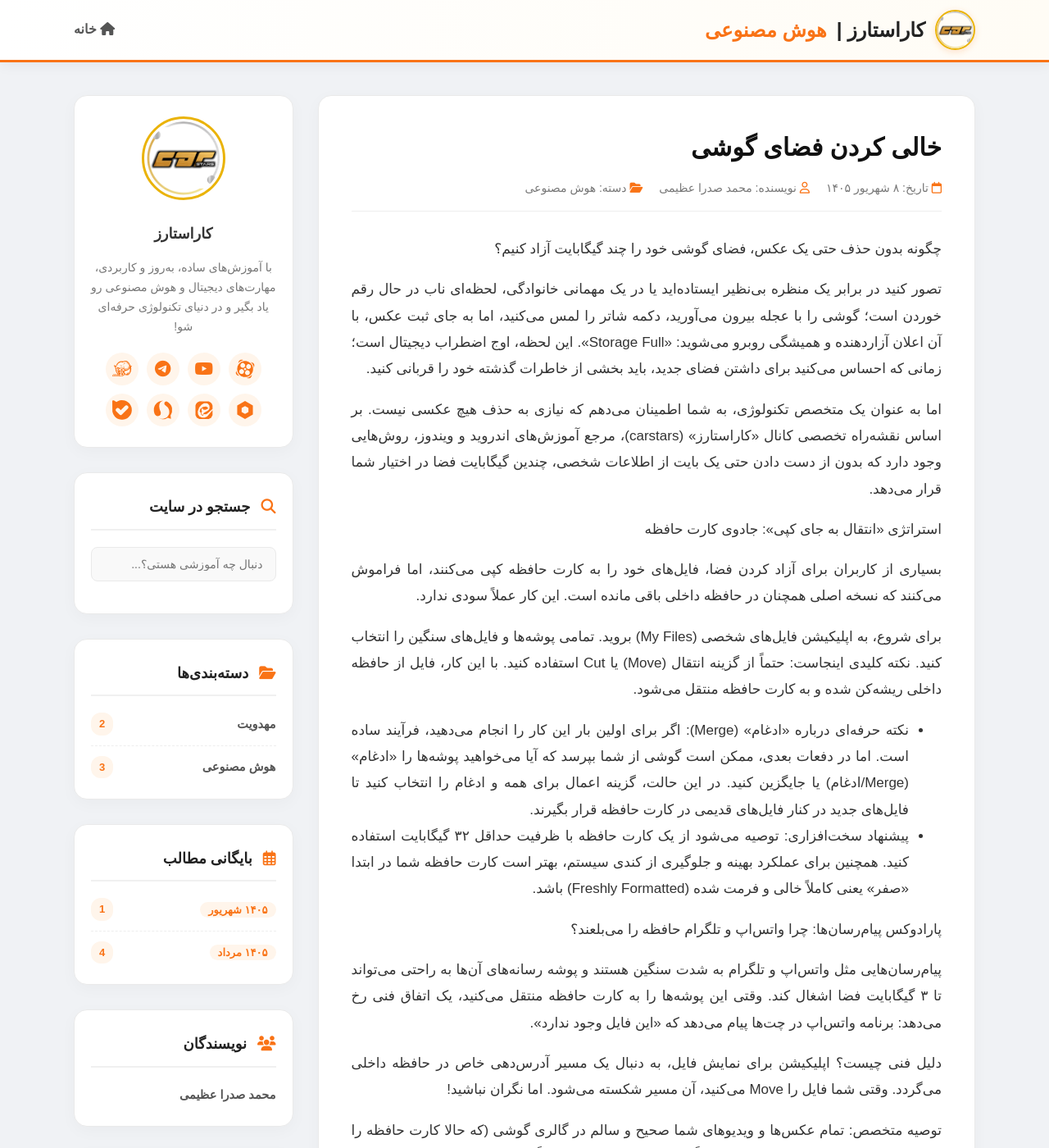
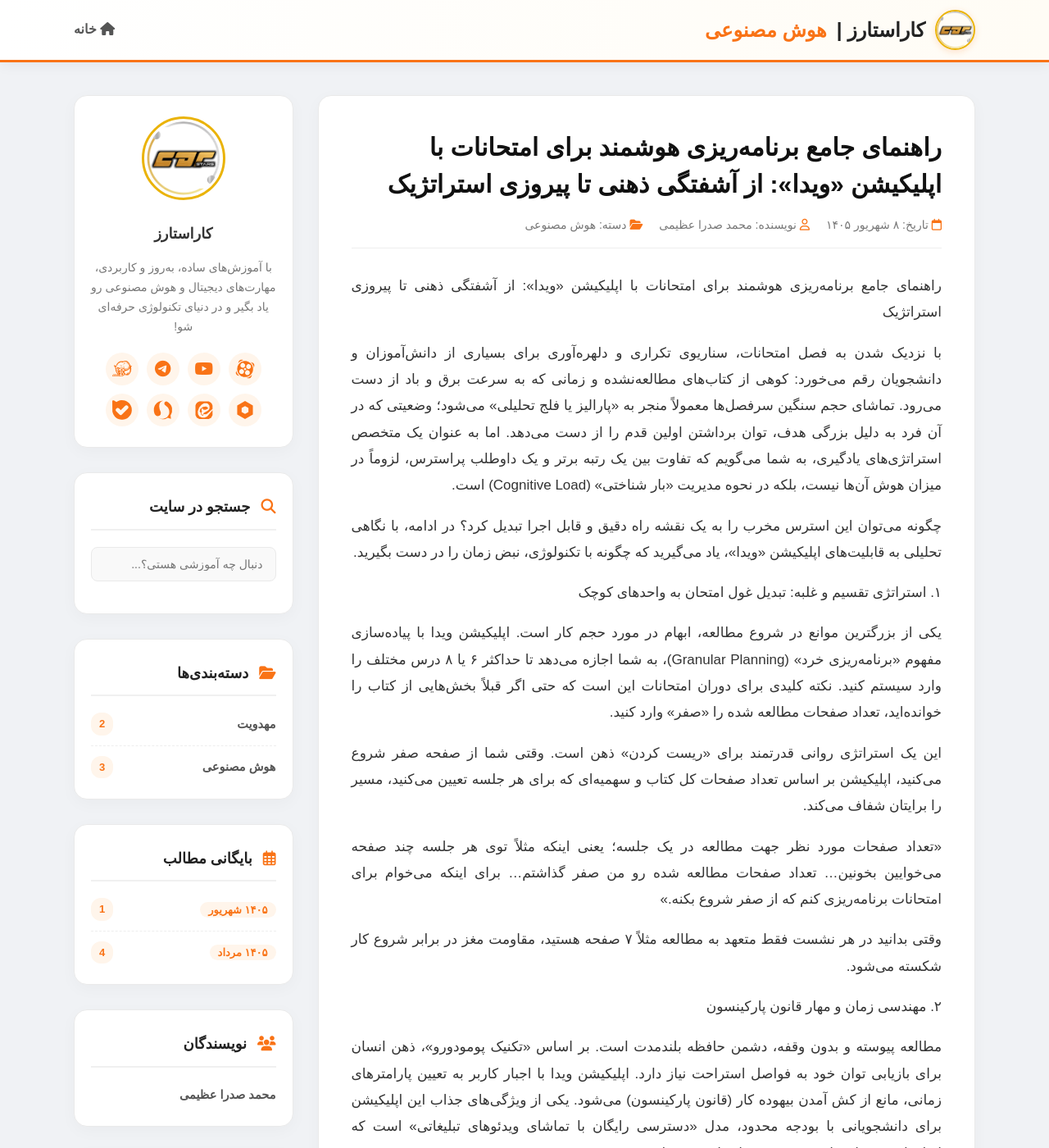
Before and after one commit to carstars7/carstars7.github.io, a Jekyll site: the page built from _posts/2026-08-30-برنامه-ریزی-درسی.md, in a window 1280 px wide and 1400 px high. Shown: the whole window at 82% size. Built offline with Jekyll 4.4.1, drawn with Linux system fonts in a browser that asks for light colours; comment, search, counter and statistics services are not loaded; a style sheet for code colours, icons or effects is not loaded; some of the changed text lies outside the part shown.

Commit message:
Update 2026-08-30-برنامه-ریزی-درسی.md

```diff
--- a/_posts/2026-08-30-برنامه-ریزی-درسی.md
+++ b/_posts/2026-08-30-برنامه-ریزی-درسی.md
@@ -1,59 +1,54 @@
 ---
 layout: post
-title: "خالی کردن فضای گوشی"
+title: "راهنمای جامع برنامه‌ریزی هوشمند برای امتحانات با اپلیکیشن «ویدا»: از آشفتگی ذهنی تا پیروزی استراتژیک"
 author: "محمد صدرا عظیمی"
 category: "هوش مصنوعی"
 ---
 
-چگونه بدون حذف حتی یک عکس، فضای گوشی خود را چند گیگابایت آزاد کنیم؟
+راهنمای جامع برنامه‌ریزی هوشمند برای امتحانات با اپلیکیشن «ویدا»: از آشفتگی ذهنی تا پیروزی استراتژیک
 
-تصور کنید در برابر یک منظره بی‌نظیر ایستاده‌اید یا در یک مهمانی خانوادگی، لحظه‌ای ناب در حال رقم خوردن است؛ گوشی را با عجله بیرون می‌آورید، دکمه شاتر را لمس می‌کنید، اما به جای ثبت عکس، با آن اعلان آزاردهنده و همیشگی روبرو می‌شوید: «Storage Full». این لحظه، اوج اضطراب دیجیتال است؛ زمانی که احساس می‌کنید برای داشتن فضای جدید، باید بخشی از خاطرات گذشته خود را قربانی کنید.
+با نزدیک شدن به فصل امتحانات، سناریوی تکراری و دلهره‌آوری برای بسیاری از دانش‌آموزان و دانشجویان رقم می‌خورد: کوهی از کتاب‌های مطالعه‌نشده و زمانی که به سرعت برق و باد از دست می‌رود. تماشای حجم سنگین سرفصل‌ها معمولاً منجر به «پارالیز یا فلج تحلیلی» می‌شود؛ وضعیتی که در آن فرد به دلیل بزرگی هدف، توان برداشتن اولین قدم را از دست می‌دهد. اما به عنوان یک متخصص استراتژی‌های یادگیری، به شما می‌گویم که تفاوت بین یک رتبه برتر و یک داوطلب پراسترس، لزوماً در میزان هوش آن‌ها نیست، بلکه در نحوه مدیریت «بار شناختی» (Cognitive Load) است.
 
-اما به عنوان یک متخصص تکنولوژی، به شما اطمینان می‌دهم که نیازی به حذف هیچ عکسی نیست. بر اساس نقشه‌راه تخصصی کانال «کاراستارز» (carstars)، مرجع آموزش‌های اندروید و ویندوز، روش‌هایی وجود دارد که بدون از دست دادن حتی یک بایت از اطلاعات شخصی، چندین گیگابایت فضا در اختیار شما قرار می‌دهد.
+چگونه می‌توان این استرس مخرب را به یک نقشه راه دقیق و قابل اجرا تبدیل کرد؟ در ادامه، با نگاهی تحلیلی به قابلیت‌های اپلیکیشن «ویدا»، یاد می‌گیرید که چگونه با تکنولوژی، نبض زمان را در دست بگیرید.
 
-استراتژی «انتقال به جای کپی»: جادوی کارت حافظه
+۱. استراتژی تقسیم و غلبه: تبدیل غول امتحان به واحدهای کوچک
 
-بسیاری از کاربران برای آزاد کردن فضا، فایل‌های خود را به کارت حافظه کپی می‌کنند، اما فراموش می‌کنند که نسخه اصلی همچنان در حافظه داخلی باقی مانده است. این کار عملاً سودی ندارد.
+یکی از بزرگترین موانع در شروع مطالعه، ابهام در مورد حجم کار است. اپلیکیشن ویدا با پیاده‌سازی مفهوم «برنامه‌ریزی خرد» (Granular Planning)، به شما اجازه می‌دهد تا حداکثر ۶ یا ۸ درس مختلف را وارد سیستم کنید. نکته کلیدی برای دوران امتحانات این است که حتی اگر قبلاً بخش‌هایی از کتاب را خوانده‌اید، تعداد صفحات مطالعه شده را «صفر» وارد کنید.
 
-برای شروع، به اپلیکیشن فایل‌های شخصی (My Files) بروید. تمامی پوشه‌ها و فایل‌های سنگین را انتخاب کنید. نکته کلیدی اینجاست: حتماً از گزینه انتقال (Move) یا Cut استفاده کنید. با این کار، فایل از حافظه داخلی ریشه‌کن شده و به کارت حافظه منتقل می‌شود.
+این یک استراتژی روانی قدرتمند برای «ریست کردن» ذهن است. وقتی شما از صفحه صفر شروع می‌کنید، اپلیکیشن بر اساس تعداد صفحات کل کتاب و سهمیه‌ای که برای هر جلسه تعیین می‌کنید، مسیر را برایتان شفاف می‌کند.
 
-* نکته حرفه‌ای درباره «ادغام» (Merge): اگر برای اولین بار این کار را انجام می‌دهید، فرآیند ساده است. اما در دفعات بعدی، ممکن است گوشی از شما بپرسد که آیا می‌خواهید پوشه‌ها را «ادغام» (Merge/ادغام) یا جایگزین کنید. در این حالت، گزینه اعمال برای همه و ادغام را انتخاب کنید تا فایل‌های جدید در کنار فایل‌های قدیمی در کارت حافظه قرار بگیرند.
-* پیشنهاد سخت‌افزاری: توصیه می‌شود از یک کارت حافظه با ظرفیت حداقل ۳۲ گیگابایت استفاده کنید. همچنین برای عملکرد بهینه و جلوگیری از کندی سیستم، بهتر است کارت حافظه شما در ابتدا «صفر» یعنی کاملاً خالی و فرمت شده (Freshly Formatted) باشد.
+«تعداد صفحات مورد نظر جهت مطالعه در یک جلسه؛ یعنی اینکه مثلاً توی هر جلسه چند صفحه می‌خوایین بخونین... تعداد صفحات مطالعه شده رو من صفر گذاشتم... برای اینکه می‌خوام برای امتحانات برنامه‌ریزی کنم که از صفر شروع بکنه.»
 
-پارادوکس پیام‌رسان‌ها: چرا واتس‌اپ و تلگرام حافظه را می‌بلعند؟
+وقتی بدانید در هر نشست فقط متعهد به مطالعه مثلاً ۷ صفحه هستید، مقاومت مغز در برابر شروع کار شکسته می‌شود.
 
-پیام‌رسان‌هایی مثل واتس‌اپ و تلگرام به شدت سنگین هستند و پوشه رسانه‌های آن‌ها به راحتی می‌تواند تا ۳ گیگابایت فضا اشغال کند. وقتی این پوشه‌ها را به کارت حافظه منتقل می‌کنید، یک اتفاق فنی رخ می‌دهد: برنامه واتس‌اپ در چت‌ها پیام می‌دهد که «این فایل وجود ندارد».
+۲. مهندسی زمان و مهار قانون پارکینسون
 
-دلیل فنی چیست؟ اپلیکیشن برای نمایش فایل، به دنبال یک مسیر آدرس‌دهی خاص در حافظه داخلی می‌گردد. وقتی شما فایل را Move می‌کنید، آن مسیر شکسته می‌شود. اما نگران نباشید!
+مطالعه پیوسته و بدون وقفه، دشمن حافظه بلندمدت است. بر اساس «تکنیک پومودورو»، ذهن انسان برای بازیابی توان خود به فواصل استراحت نیاز دارد. اپلیکیشن ویدا با اجبار کاربر به تعیین پارامترهای زمانی، مانع از کش آمدن بیهوده کار (قانون پارکینسون) می‌شود. یکی از ویژگی‌های جذاب این اپلیکیشن برای دانشجویانی با بودجه محدود، مدل «دسترسی رایگان با تماشای ویدئوهای تبلیغاتی» است که ابزارهای حرفه‌ای را بدون هزینه در اختیار همه قرار می‌دهد.
 
-توصیه متخصص: تمام عکس‌ها و ویدیوهای شما صحیح و سالم در گالری گوشی (که حالا کارت حافظه را هم اسکن می‌کند) موجود هستند. اگر واقعاً نیاز داشتید فایلی را مجدداً در داخل محیط چت برای کسی ارسال کنید، می‌توانید آن فایل خاص را موقتاً به حافظه داخلی برگردانید. در غیر این صورت، اجازه دهید حافظه داخلی گوشی شما نفس بکشد.
+پارامترهای قابل تنظیم برای مدیریت بهینه زمان:
 
-افشای دشمن پنهان: حافظه پنهان یا کش (Cache)
+* ساعت دقیق شروع مطالعه: ایجاد تعهد زمانی برای نشستن پای میز درس.
+* ساعت پایان مطالعه: تعیین مرز نهایی برای جلوگیری از خستگی مفرط و فرسودگی ذهنی.
+* زمان هر جلسه مطالعه و میزان استراحت: مهندسی بازه‌های تمرکز و بازسازی قوا.
 
-هر اپلیکیشن در حین کار، مقداری داده موقت ذخیره می‌کند که به آن کش می‌گوییم. این داده‌ها به مرور زمان به بهمنی تبدیل می‌شوند که حافظه را دفن می‌کند. در داده‌های استخراج شده از منبع، دیدیم که اپلیکیشنی مثل «شاد» می‌تواند بیش از ۱ گیگابایت و اپلیکیشنی مثل تلگرام حدود ۱۹۹.۹۹ مگابایت داده پنهان داشته باشند. مجموع این مبالغ در اپلیکیشن‌های مختلف، به راحتی چندین گیگابایت از فضای شما را اشغال می‌کند.
+۳. اتوماسیون نقشه راه و حذف «خستگی تصمیم‌گیری»
 
-چگونه کش را به صورت دستی پاک کنیم؟ (ترفند برندها):
+یکی از عوامل اصلی اتلاف وقت در دوران امتحانات، «خستگی تصمیم‌گیری» (Decision Fatigue) است؛ اینکه هر روز صبح بیدار شوید و ندانید باید از کجا شروع کنید. ویدا در نقش یک منتور دیجیتال، این بار ذهنی را از دوش شما برمی‌دارد. این اپلیکیشن با تفکیک برنامه به «هفته اول» و «هفته دوم»، یک افق دید روشن به شما می‌بخشد.
 
-* در گوشی‌های سامسونگ: دکمه Recent Apps (برنامه‌های اخیر) را بزنید، روی آیکون برنامه ضربه بزنید و اطلاعات برنامه (App Info) را انتخاب کنید.
-* در گوشی‌های هواوی: روی آیکون برنامه در صفحه اصلی نگه دارید تا گزینه App Info ظاهر شود.
-* مسیر نهایی: در هر دو حالت به بخش محل ذخیره (Storage) بروید و روی پاک کردن حافظه پنهان (Clear Cache) ضربه بزنید. این کار هیچ آسیبی به پیام‌ها یا عکس‌های شما نمی‌زند.
+«توی قسمت برنامه، همون روز و ساعت می‌گه... مثلاً این هفته، هفته اوله؛ می‌گه از صفحه یک تا مثلاً صفحه دو بخون... می‌تونین روز شروع هم بگین که مثلاً من می‌گم از شنبه شروع کن و می‌ره از شنبه شروع می‌کنه.»
 
-پاکسازی هوشمند با اپلیکیشن‌های Cleaner
+این قابلیت اتوماتیک باعث می‌شود شما دقیقاً بدانید که با شروع از یک روز خاص (مثلاً شنبه)، در پایان هفته دوم در چه جایگاهی خواهید بود.
 
-اگر تعداد اپلیکیشن‌های شما زیاد است و پاکسازی دستی وقت‌گیر به نظر می‌رسد، از اپلیکیشن‌های متخصص پاکسازی استفاده کنید. (لینک دانلود این برنامه‌ها معمولاً در توضیحات یا کامنت‌های ویدیوهای مرجع «کاراستارز» در دسترس است).
+۴. انگیزه بصری و شخصی‌سازی فضای شناختی
 
-این برنامه‌ها با استفاده از حالت Turbo می‌توانند به سرعت تمام کش‌های سیستم را شناسایی کنند. برای اینکه این برنامه‌ها به درستی کار کنند:
+یک ابزار برنامه‌ریزی حرفه‌ای باید به جنبه‌های روان‌شناختی کاربر نیز توجه کند. ویژگی «روزشمار» در ویدا، فشار زمان را از یک عامل استرس‌زا به یک محرک مثبت تبدیل می‌کند. جالب اینجاست که شما می‌توانید برای ایجاد «تعادل بین مطالعه و زندگی» (Study-Life Balance)، علاوه بر امتحانات، برای رویدادهای خوشایندی مثل تولد نیز روزشمار بگذارید تا پاداش‌های مسیر را فراموش نکنید.
 
-1. برنامه را باز کرده و دسترسی‌های اولیه را بدهید.
-2. به بخش قابلیت دسترسی (Accessibility) در تنظیمات گوشی بروید.
-3. سرویس برنامه مربوطه را پیدا کرده و اجازه دسترسی را فعال کنید.
+همچنین، قابلیت تغییر فونت (انتخاب فونت‌هایی مثل «زر» یا «نازنین») و سایز متن، تنها جنبه زیبایی ندارد؛ بلکه با افزایش «خوانایی» (Readability)، خستگی چشم در جلسات طولانی مطالعه را کاهش داده و تجربه کاربری را لذت‌بخش‌تر می‌کند.
 
-نتیجه‌گیری: روتین دیجیتال برای فردایی خلوت‌تر
+جمع‌بندی و نتیجه‌گیری
 
-آزادسازی فضای گوشی یک جراحی سخت نیست، بلکه یک «بهداشت دیجیتال» است. با انتقال صحیح فایل‌ها و پاکسازی منظم حافظه پنهان، گوشی شما همیشه مانند روز اول سریع و چابک باقی می‌ماند.
+در دنیای مدرن، موفقیت در امتحانات تنها در گرو «زیاد خواندن» نیست، بلکه نتیجه «هوشمندانه خواندن» است. اپلیکیشن‌هایی مانند «ویدا» با اتوماتیک کردن بودجه‌بندی و مدیریت زمان، فضای ذهنی شما را برای تمرکز روی اصل مطلب آزاد می‌کنند. با این حال، به یاد داشته باشید که تکنولوژی یک تسهیل‌گر است و اراده شما برای فشردن دکمه «شروع»، قطعه نهایی این پازل است.
 
-حالا که گوشی شما نفس تازه‌ای کشیده و فضای خالی پیدا کرده است، قصد دارید چه خاطرات یا پروژه‌های جدیدی را در آن ثبت کنید؟
-
-فراموش نکنید که به اشتراک گذاشتن این راهکارها با دوستانتان، بزرگترین کمک به جامعه کاربران اندروید است. اگر این آموزش برایتان مفید بود و تا انتها با ما همراه بودید، در بخش نظرات یک «قلب نارنجی» 🧡 برای ما بفرستید تا بدانیم این مطلب توانسته است گره‌ای از مشکلات فضای ذخیره‌سازی شما باز کند.
+اگر می‌توانستید تمام استرس و ابهام شب امتحان را تنها با چند کلیک به یک برنامه منظم و تضمین‌شده تبدیل کنید، باز هم اجازه می‌دادید غول امتحان به شما غلبه کند یا همین حالا کنترل بازی را در دست می‌گیرید؟
 
 <style>.h_iframe-aparat_embed_frame{position:relative;}.h_iframe-aparat_embed_frame .ratio{display:block;width:100%;height:auto;}.h_iframe-aparat_embed_frame iframe{position:absolute;top:0;left:0;width:100%;height:100%;}</style><div class="h_iframe-aparat_embed_frame"><span style="display: block;padding-top: 57%"></span><iframe src="https://www.aparat.com/video/video/embed/videohash/j150nq3/vt/frame?muted=true"  allowFullScreen="true" webkitallowfullscreen="true" mozallowfullscreen="true"></iframe></div>
```
